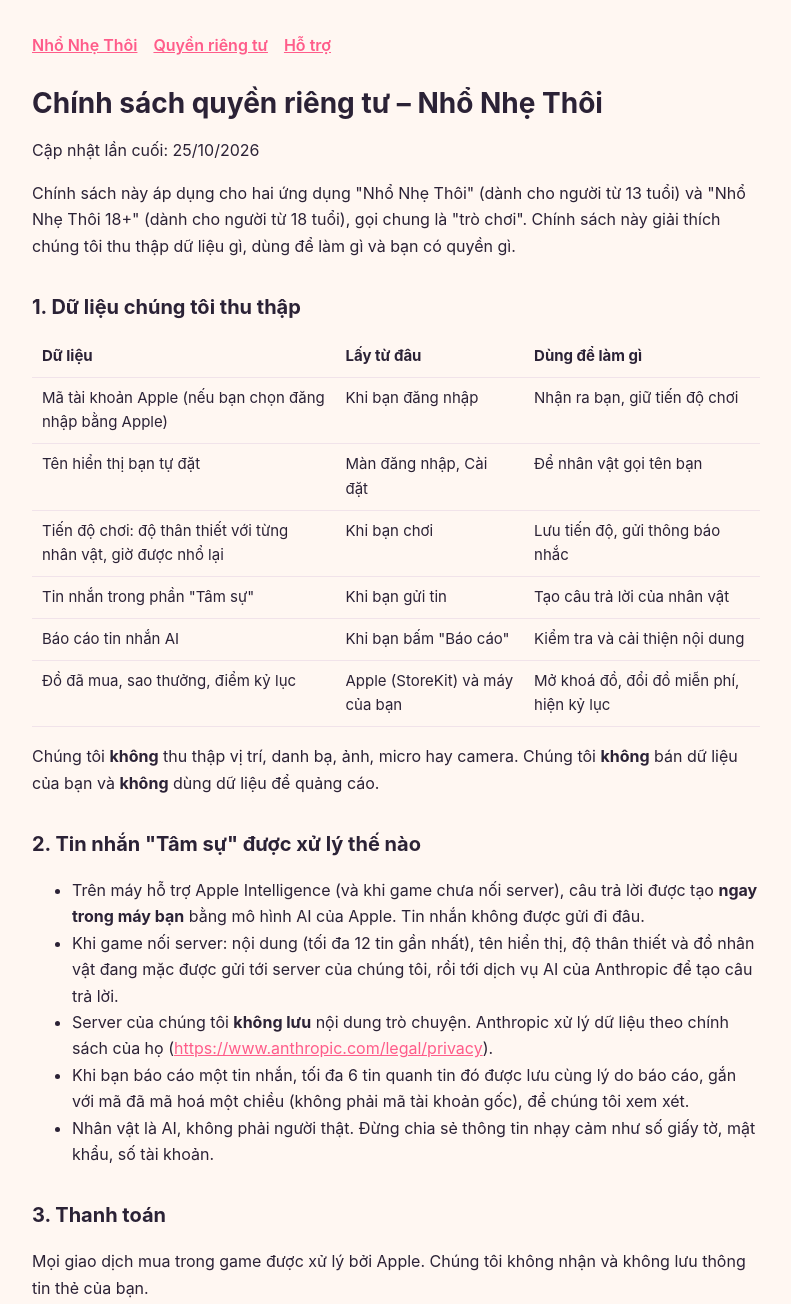
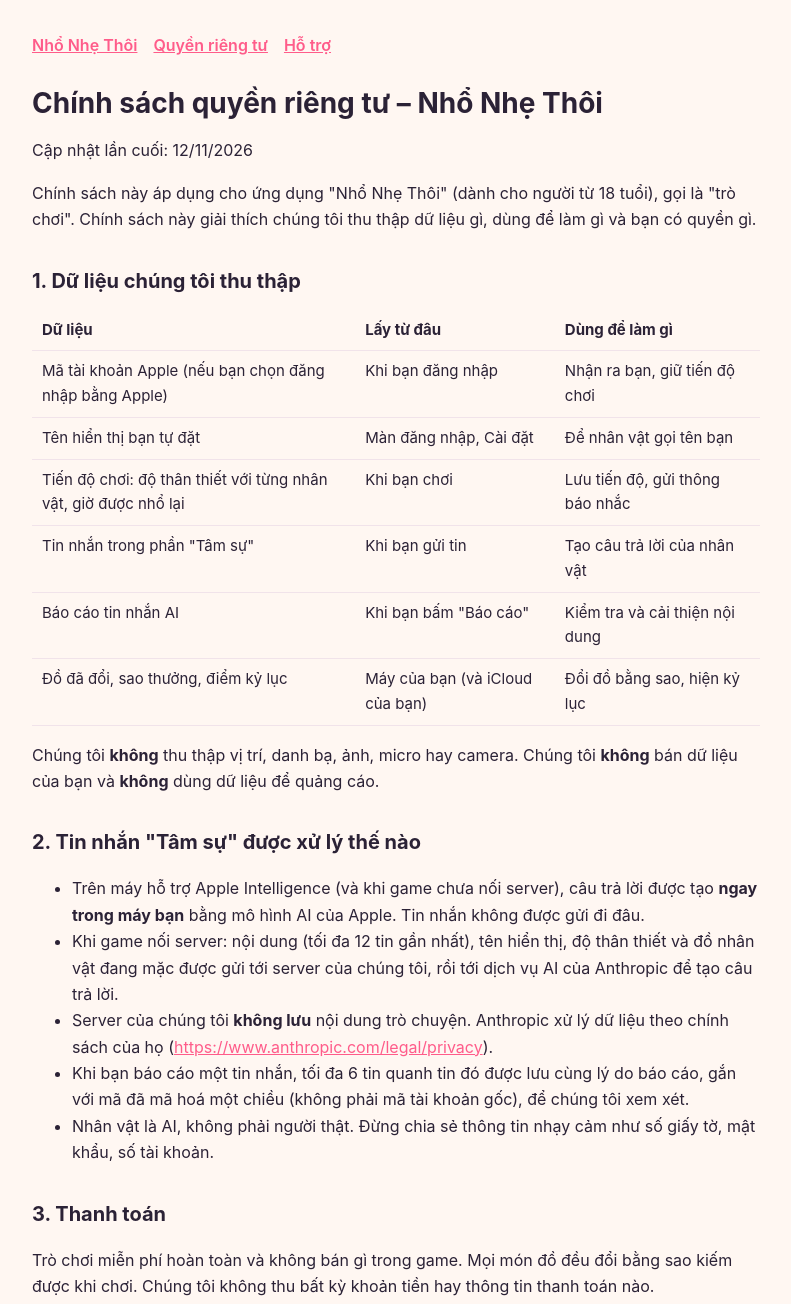
Before and after one commit to nhonhethoi/nhonhethoi, a plain HTML site: page privacy.html in a window 1280 px wide. Shown: the top 1304 px of the page, without its empty margins (244-1035 px from the left). Drawn offline with Linux system fonts and the light colour scheme.

Commit message:
Update privacy.html

```diff
--- a/privacy.html
+++ b/privacy.html
@@ -11,21 +11,21 @@ th,td{text-align:left;padding:8px 10px;border-bottom:1px solid var(--line);verti
 </style></head><body><main>
 <nav><a href="index.html">Nhổ Nhẹ Thôi</a><a href="privacy.html">Quyền riêng tư</a><a href="support.html">Hỗ trợ</a></nav>
 <h1>Chính sách quyền riêng tư – Nhổ Nhẹ Thôi</h1>
-<p>Cập nhật lần cuối: 25/10/2026</p>
-<p>Chính sách này áp dụng cho hai ứng dụng &quot;Nhổ Nhẹ Thôi&quot; (dành cho người từ 13 tuổi) và &quot;Nhổ Nhẹ Thôi 18+&quot; (dành cho người từ 18 tuổi), gọi chung là &quot;trò chơi&quot;. Chính sách này giải thích chúng tôi thu thập dữ liệu gì, dùng để làm gì và bạn có quyền gì.</p>
+<p>Cập nhật lần cuối: 12/11/2026</p>
+<p>Chính sách này áp dụng cho ứng dụng &quot;Nhổ Nhẹ Thôi&quot; (dành cho người từ 18 tuổi), gọi là &quot;trò chơi&quot;. Chính sách này giải thích chúng tôi thu thập dữ liệu gì, dùng để làm gì và bạn có quyền gì.</p>
 <h2>1. Dữ liệu chúng tôi thu thập</h2>
-<table><tr><th>Dữ liệu</th><th>Lấy từ đâu</th><th>Dùng để làm gì</th></tr><tr><td>Mã tài khoản Apple (nếu bạn chọn đăng nhập bằng Apple)</td><td>Khi bạn đăng nhập</td><td>Nhận ra bạn, giữ tiến độ chơi</td></tr><tr><td>Tên hiển thị bạn tự đặt</td><td>Màn đăng nhập, Cài đặt</td><td>Để nhân vật gọi tên bạn</td></tr><tr><td>Tiến độ chơi: độ thân thiết với từng nhân vật, giờ được nhổ lại</td><td>Khi bạn chơi</td><td>Lưu tiến độ, gửi thông báo nhắc</td></tr><tr><td>Tin nhắn trong phần &quot;Tâm sự&quot;</td><td>Khi bạn gửi tin</td><td>Tạo câu trả lời của nhân vật</td></tr><tr><td>Báo cáo tin nhắn AI</td><td>Khi bạn bấm &quot;Báo cáo&quot;</td><td>Kiểm tra và cải thiện nội dung</td></tr><tr><td>Đồ đã mua, sao thưởng, điểm kỷ lục</td><td>Apple (StoreKit) và máy của bạn</td><td>Mở khoá đồ, đổi đồ miễn phí, hiện kỷ lục</td></tr></table>
+<table><tr><th>Dữ liệu</th><th>Lấy từ đâu</th><th>Dùng để làm gì</th></tr><tr><td>Mã tài khoản Apple (nếu bạn chọn đăng nhập bằng Apple)</td><td>Khi bạn đăng nhập</td><td>Nhận ra bạn, giữ tiến độ chơi</td></tr><tr><td>Tên hiển thị bạn tự đặt</td><td>Màn đăng nhập, Cài đặt</td><td>Để nhân vật gọi tên bạn</td></tr><tr><td>Tiến độ chơi: độ thân thiết với từng nhân vật, giờ được nhổ lại</td><td>Khi bạn chơi</td><td>Lưu tiến độ, gửi thông báo nhắc</td></tr><tr><td>Tin nhắn trong phần &quot;Tâm sự&quot;</td><td>Khi bạn gửi tin</td><td>Tạo câu trả lời của nhân vật</td></tr><tr><td>Báo cáo tin nhắn AI</td><td>Khi bạn bấm &quot;Báo cáo&quot;</td><td>Kiểm tra và cải thiện nội dung</td></tr><tr><td>Đồ đã đổi, sao thưởng, điểm kỷ lục</td><td>Máy của bạn (và iCloud của bạn)</td><td>Đổi đồ bằng sao, hiện kỷ lục</td></tr></table>
 <p>Chúng tôi <strong>không</strong> thu thập vị trí, danh bạ, ảnh, micro hay camera. Chúng tôi <strong>không</strong> bán dữ liệu của bạn và <strong>không</strong> dùng dữ liệu để quảng cáo.</p>
 <h2>2. Tin nhắn &quot;Tâm sự&quot; được xử lý thế nào</h2>
 <ul><li>Trên máy hỗ trợ Apple Intelligence (và khi game chưa nối server), câu trả lời được tạo <strong>ngay trong máy bạn</strong> bằng mô hình AI của Apple. Tin nhắn không được gửi đi đâu.</li><li>Khi game nối server: nội dung (tối đa 12 tin gần nhất), tên hiển thị, độ thân thiết và đồ nhân vật đang mặc được gửi tới server của chúng tôi, rồi tới dịch vụ AI của Anthropic để tạo câu trả lời.</li><li>Server của chúng tôi <strong>không lưu</strong> nội dung trò chuyện. Anthropic xử lý dữ liệu theo chính sách của họ (<a href="https://www.anthropic.com/legal/privacy">https://www.anthropic.com/legal/privacy</a>).</li><li>Khi bạn báo cáo một tin nhắn, tối đa 6 tin quanh tin đó được lưu cùng lý do báo cáo, gắn với mã đã mã hoá một chiều (không phải mã tài khoản gốc), để chúng tôi xem xét.</li><li>Nhân vật là AI, không phải người thật. Đừng chia sẻ thông tin nhạy cảm như số giấy tờ, mật khẩu, số tài khoản.</li></ul>
 <h2>3. Thanh toán</h2>
-<p>Mọi giao dịch mua trong game được xử lý bởi Apple. Chúng tôi không nhận và không lưu thông tin thẻ của bạn.</p>
+<p>Trò chơi miễn phí hoàn toàn và không bán gì trong game. Mọi món đồ đều đổi bằng sao kiếm được khi chơi. Chúng tôi không thu bất kỳ khoản tiền hay thông tin thanh toán nào.</p>
 <h2>4. Thông báo</h2>
 <p>Trò chơi gửi thông báo nhắc bạn quay lại (trước 2 giờ, trước 15 phút và đúng giờ được nhổ lại). Bạn có thể tắt trong Cài đặt của iPhone.</p>
 <p>Tính năng đọc to lời thoại (tắt sẵn) dùng giọng đọc có sẵn trên iPhone, chạy ngay trong máy. Ảnh chia sẻ thành tích chỉ được tạo trên máy và chỉ gửi đi khi bạn tự chọn chia sẻ.</p>
 <h2>5. Lưu trữ và xoá dữ liệu</h2>
-<ul><li>Dữ liệu tiến độ được lưu đến khi bạn xoá tài khoản.</li><li>Bạn có thể <strong>xoá tài khoản ngay trong game</strong>: Cài đặt → Xoá tài khoản. Việc này xoá tên, tiến độ, đồ đang mặc, quà chưa tặng trên máy và trên server. Báo cáo đã gửi được giữ ở dạng không gắn với tài khoản để phục vụ kiểm duyệt.</li><li>Đồ đã mua bằng Apple ID vẫn khôi phục được nếu bạn đăng nhập lại.</li><li><strong>Sao lưu iCloud</strong>: tiến độ chơi (đồ, quà, sao thưởng, độ thân thiết, kỷ lục, nhân vật tự tạo) được sao lưu vào iCloud của chính bạn qua dịch vụ của Apple. Chúng tôi không đọc được bản sao lưu này. Xoá tài khoản trong game sẽ xoá luôn bản sao lưu.</li><li><strong>Game Center</strong>: nếu bạn đăng nhập Game Center, điểm cao nhất của bạn được gửi lên bảng xếp hạng của Apple để tính hạng so với mọi người chơi. Tên hiển thị trên bảng là tên Game Center của bạn, theo cài đặt của Apple.</li></ul>
+<ul><li>Dữ liệu tiến độ được lưu đến khi bạn xoá tài khoản.</li><li>Bạn có thể <strong>xoá tài khoản ngay trong game</strong>: Cài đặt → Xoá tài khoản. Việc này xoá tên, tiến độ, đồ đang mặc, quà chưa tặng trên máy và trên server. Báo cáo đã gửi được giữ ở dạng không gắn với tài khoản để phục vụ kiểm duyệt.</li><li><strong>Sao lưu iCloud</strong>: tiến độ chơi (đồ, quà, sao thưởng, độ thân thiết, kỷ lục, nhân vật tự tạo) được sao lưu vào iCloud của chính bạn qua dịch vụ của Apple. Chúng tôi không đọc được bản sao lưu này. Xoá tài khoản trong game sẽ xoá luôn bản sao lưu.</li><li><strong>Game Center</strong>: nếu bạn đăng nhập Game Center, điểm cao nhất của bạn được gửi lên bảng xếp hạng của Apple để tính hạng so với mọi người chơi. Tên hiển thị trên bảng là tên Game Center của bạn, theo cài đặt của Apple.</li></ul>
 <h2>6. Độ tuổi</h2>
-<ul><li>&quot;Nhổ Nhẹ Thôi&quot; dành cho người từ 13 tuổi. Nhân vật AI chỉ trò chuyện như bạn bè, không có nội dung lãng mạn hay gợi cảm. Người chơi dưới 18 tuổi nên có sự đồng ý của bố mẹ.</li><li>&quot;Nhổ Nhẹ Thôi 18+&quot; chỉ dành cho người từ 18 tuổi.</li><li>Chúng tôi không cố ý thu thập dữ liệu của trẻ dưới 13 tuổi. Nếu biết một tài khoản thuộc về trẻ dưới 13 tuổi (hoặc người dưới 18 tuổi ở bản 18+), chúng tôi sẽ xoá tài khoản đó.</li></ul>
+<ul><li>&quot;Nhổ Nhẹ Thôi&quot; chỉ dành cho người từ 18 tuổi. Nhân vật AI chỉ trò chuyện như bạn bè, không có nội dung gợi dục.</li><li>Chúng tôi không cố ý thu thập dữ liệu của người dưới 18 tuổi. Nếu biết một tài khoản thuộc về người dưới 18 tuổi, chúng tôi sẽ xoá tài khoản đó.</li></ul>
 <h2>7. Liên hệ</h2>
 <p>Mọi câu hỏi về quyền riêng tư, vui lòng gửi về: <a href="mailto:sayst86@gmail.com">sayst86@gmail.com</a></p></main></body></html>
```
